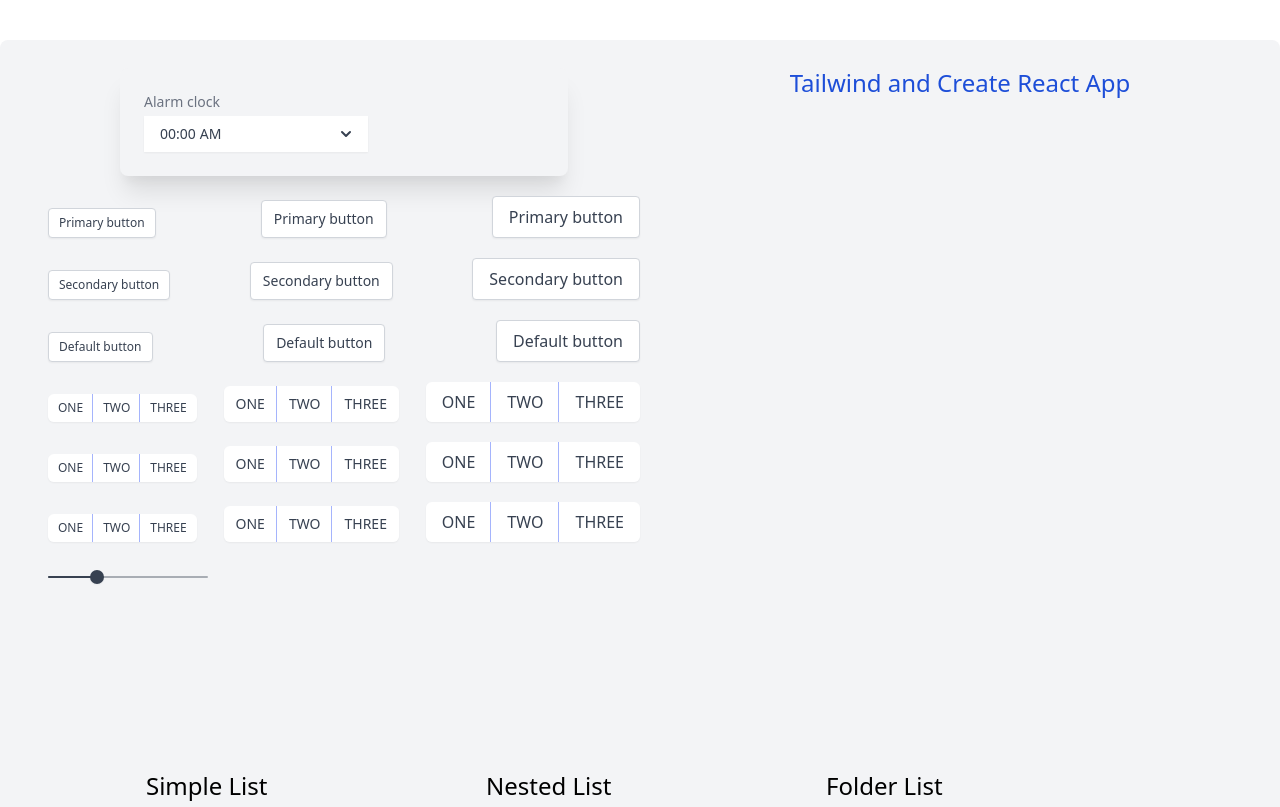
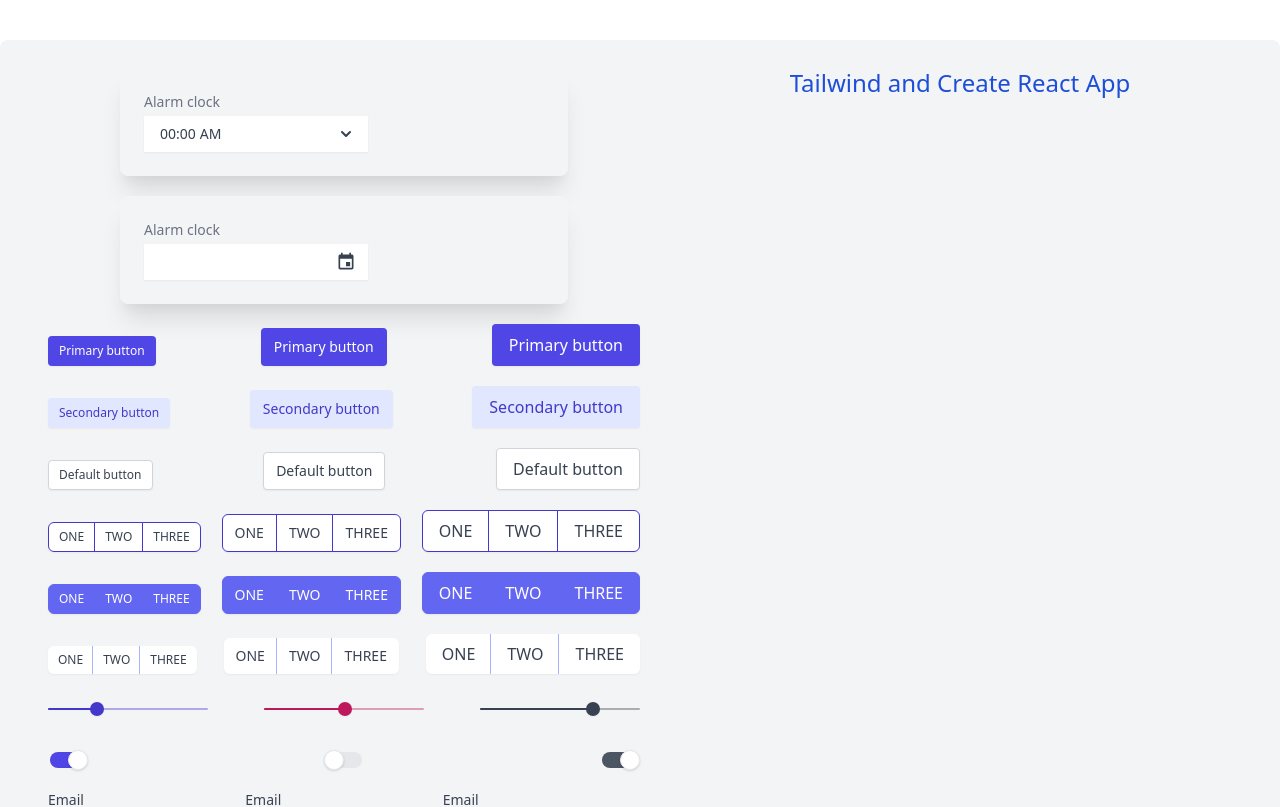
Before and after one commit to amacool/MVP-React-Tailwind-Template, a React (Create React App) app: page / in a window 1280 px wide. Shown: the top 807 px of the page. Built offline with nearby package versions, Linux system fonts and the light colour scheme.

Commit message:
re-add interface for components

```diff
--- a/src/App.js
+++ b/src/App.js
@@ -1,8 +1,12 @@
 import React from "react";
 import CustomTimePicker from "./components/CustomTimePicker";
+import CustomDatePicker from "./components/CustomDatePicker";
 import CustomButton from "./components/CustomButton";
 import CustomButtonGroup from "./components/CustomButtonGroup";
 import CustomSlider from "./components/CustomSlider";
+import CustomSwitch from "./components/CustomSwitch";
+import CustomTextField from "./components/CustomTextField";
+
 import SimpleList from "./components/SimpleList";
 import NestedList from "./components/NestedList";
 import FolderList from "./components/FolderList";
@@ -25,38 +29,58 @@
         <div className="mb-5">
           <CustomTimePicker label="Alarm clock" />
         </div>
-        <div className="mb-5 flex justify-between items-end">
-          <CustomButton label="Primary button" size="small" theme="primary" />
-          <CustomButton label="Primary button" size="medium" theme="primary" />
-          <CustomButton label="Primary button" size="large" theme="primary" />
+        <div className="mb-5">
+          <CustomDatePicker label="Alarm clock" />
         </div>
         <div className="mb-5 flex justify-between items-end">
-          <CustomButton label="Secondary button" size="small" theme="secondary" />
-          <CustomButton label="Secondary button" size="medium" theme="secondary" />
-          <CustomButton label="Secondary button" size="large" theme="secondary" />
+          <CustomButton label="Primary button" size="small" color="primary" />
+          <CustomButton label="Primary button" size="medium" color="primary" />
+          <CustomButton label="Primary button" size="large" color="primary" />
         </div>
         <div className="mb-5 flex justify-between items-end">
-          <CustomButton label="Default button" size="small" theme="default" />
-          <CustomButton label="Default button" size="medium" theme="default" />
-          <CustomButton label="Default button" size="large" theme="default" />
+          <CustomButton label="Secondary button" size="small" color="secondary" />
+          <CustomButton label="Secondary button" size="medium" color="secondary" />
+          <CustomButton label="Secondary button" size="large" color="secondary" />
         </div>
         <div className="mb-5 flex justify-between items-end">
-          <CustomButtonGroup label={["ONE", "TWO", "THREE"]} size="small" theme="outlined" />
-          <CustomButtonGroup label={["ONE", "TWO", "THREE"]} size="medium" theme="outlined" />
-          <CustomButtonGroup label={["ONE", "TWO", "THREE"]} size="large" theme="outlined" />
+          <CustomButton label="Default button" size="small" />
+          <CustomButton label="Default button" size="medium" />
+          <CustomButton label="Default button" size="large" />
         </div>
         <div className="mb-5 flex justify-between items-end">
-          <CustomButtonGroup label={["ONE", "TWO", "THREE"]} size="small" theme="contained" />
-          <CustomButtonGroup label={["ONE", "TWO", "THREE"]} size="medium" theme="contained" />
-          <CustomButtonGroup label={["ONE", "TWO", "THREE"]} size="large" theme="contained" />
+          <CustomButtonGroup label={["ONE", "TWO", "THREE"]} size="small" variant="outlined" />
+          <CustomButtonGroup label={["ONE", "TWO", "THREE"]} size="medium" variant="outlined" />
+          <CustomButtonGroup label={["ONE", "TWO", "THREE"]} size="large" variant="outlined" />
         </div>
         <div className="mb-5 flex justify-between items-end">
-          <CustomButtonGroup label={["ONE", "TWO", "THREE"]} size="small" theme="text" />
-          <CustomButtonGroup label={["ONE", "TWO", "THREE"]} size="medium" theme="text" />
-          <CustomButtonGroup label={["ONE", "TWO", "THREE"]} size="large" theme="text" />
+          <CustomButtonGroup label={["ONE", "TWO", "THREE"]} size="small" variant="contained" />
+          <CustomButtonGroup label={["ONE", "TWO", "THREE"]} size="medium" variant="contained" />
+          <CustomButtonGroup label={["ONE", "TWO", "THREE"]} size="large" variant="contained" />
         </div>
         <div className="mb-5 flex justify-between items-end">
-          <CustomSlider defaultValue={30} />
+          <CustomButtonGroup label={["ONE", "TWO", "THREE"]} size="small" />
+          <CustomButtonGroup label={["ONE", "TWO", "THREE"]} size="medium" />
+          <CustomButtonGroup label={["ONE", "TWO", "THREE"]} size="large" />
+        </div>
+        <div className="mb-5 flex justify-between items-end">
+          <CustomSlider defaultValue={30} color="primary" />
+          <CustomSlider defaultValue={50} color="secondary" />
+          <CustomSlider defaultValue={70} />
+        </div>
+        <div className="mb-5 flex justify-between items-end">
+          <CustomSwitch defaultValue={true} label="Switch with label" color="primary" />
+          <CustomSwitch label="Switch with label" color="secondary" />
+          <CustomSwitch defaultValue={true} />
+        </div>
+        <div className="mb-5 flex justify-between items-end">
+          <CustomTextField defaultValue="hello, world" color="primary" variant="outlined" />
+          <CustomTextField defaultValue="hello, world" color="secondary" variant="outlined" />
+          <CustomTextField defaultValue="hello, world" variant="outlined" />
+        </div>
+        <div className="mb-5 flex justify-between items-end">
+          <CustomTextField defaultValue="hello, world" color="primary" />
+          <CustomTextField defaultValue="hello, world" color="secondary" />
+          <CustomTextField defaultValue="hello, world" />
         </div>
       </div>
       <div className="ml-6 pt-1 col-span-1">
```
Also changed, not shown: 1 other file (tests, documents, lock files or other folders).
